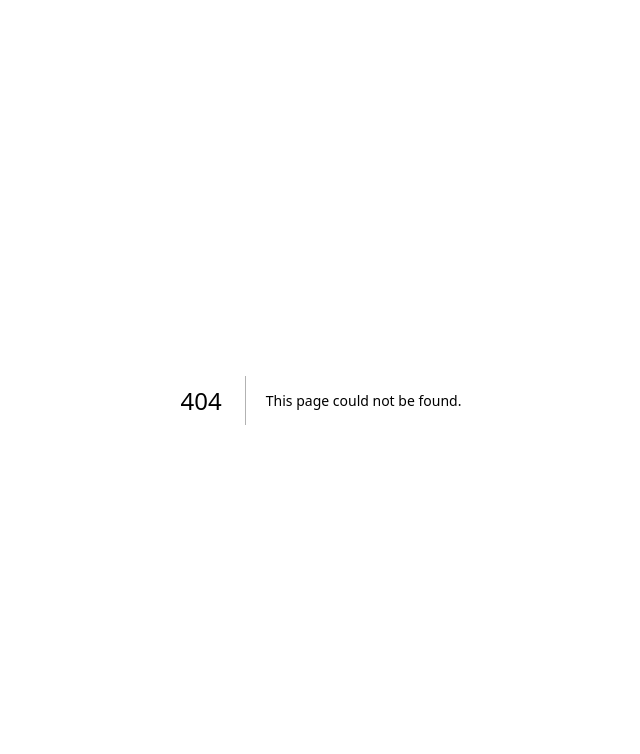
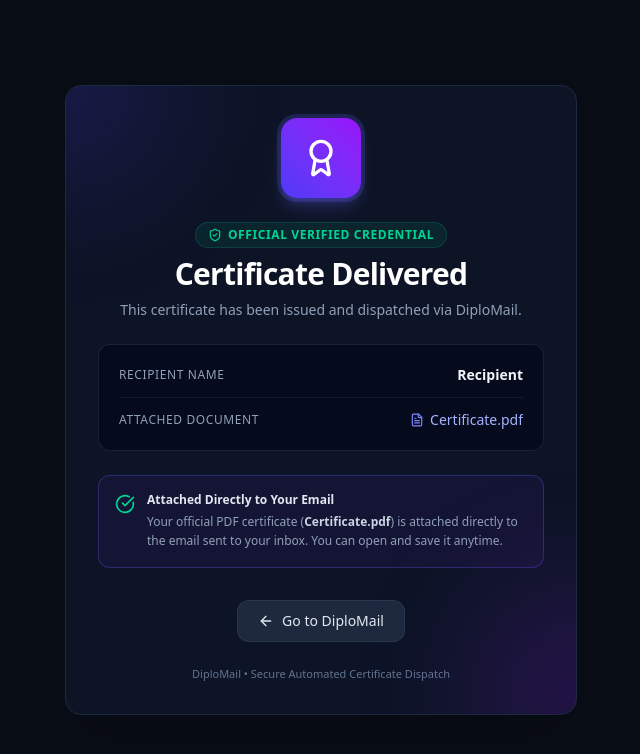
Before and after one commit to nithyavardhanmacharla/diplomail, a Next.js app: page /certificate in a window 1280 px wide. Before the commit this address had no page. Shown: the top 754 px of the page, without its empty margins (319-959 px from the left). Built offline with nearby package versions, Linux system fonts and the light colour scheme.

Commit message:
fix(certificate): inline pdf display, dedicated certificate verification hub, and forward-only SEEN status persistence

```diff
--- a/src/app/api/track/click/route.ts
+++ b/src/app/api/track/click/route.ts
@@ -2,10 +2,17 @@ import { NextRequest, NextResponse } from 'next/server';
 import { getBatchById, saveBatch, getUploadedPdfBuffer, getPdfBufferById, recordTrackingEvent } from '@/lib/storage';
 
 export async function GET(req: NextRequest) {
+  const host = req.headers.get('host') || 'localhost:3000';
+  const protocol = req.headers.get('x-forwarded-proto') || (host.includes('localhost') ? 'http' : 'https');
+
   try {
     const { searchParams } = new URL(req.url);
     const batchId = searchParams.get('batchId');
     const recipientId = searchParams.get('recipientId');
+
+    let recipientName = 'Recipient';
+    let recipientEmail = '';
+    let certificateFilename = 'Certificate.pdf';
 
     if (batchId && recipientId) {
       const now = new Date().toISOString();
@@ -23,6 +30,9 @@ export async function GET(req: NextRequest) {
       if (batch) {
         const recipientItem = batch.recipients.find((r) => r.id === recipientId);
         if (recipientItem) {
+          recipientName = recipientItem.recipient?.name || 'Recipient';
+          recipientEmail = recipientItem.recipient?.email || '';
+
           // Verified 100% Genuine Human Open (Recipient clicked their certificate link)
           recipientItem.sendStatus = 'SEEN';
           recipientItem.seenAt = recipientItem.seenAt || now;
@@ -33,15 +43,23 @@ export async function GET(req: NextRequest) {
           batch.stats.delivered = batch.recipients.filter((r) => r.sendStatus === 'DELIVERED' || r.sendStatus === 'SEEN').length;
           saveBatch(batch);
 
-          // Serve PDF certificate inline
+          // Serve PDF certificate inline if available
           if (recipientItem.matchedPdfId) {
-            const pdfInfo = batch.pdfs.find((p) => p.id === recipientItem.matchedPdfId);
+            const pdfInfo = batch.pdfs.find(
+              (p) =>
+                p.id === recipientItem.matchedPdfId ||
+                p.filename === recipientItem.matchedPdfName ||
+                p.originalName === recipientItem.matchedPdfName
+            );
             if (pdfInfo) {
+              certificateFilename = pdfInfo.filename || pdfInfo.originalName || 'Certificate.pdf';
               let buffer: Buffer | null = null;
               if (pdfInfo.contentBase64) {
                 buffer = Buffer.from(pdfInfo.contentBase64, 'base64');
               } else if (pdfInfo.url) {
                 buffer = getUploadedPdfBuffer(pdfInfo.url);
+              } else if (pdfInfo.id) {
+                buffer = getPdfBufferById(pdfInfo.id);
               }
 
               if (buffer) {
@@ -49,7 +67,7 @@ export async function GET(req: NextRequest) {
                   status: 200,
                   headers: {
                     'Content-Type': 'application/pdf',
-                    'Content-Disposition': `inline; filename="${pdfInfo.filename}"`,
+                    'Content-Disposition': `inline; filename="${certificateFilename}"`,
                   },
                 });
               }
@@ -57,13 +75,17 @@ export async function GET(req: NextRequest) {
           }
         }
       }
+
+      // If PDF file isn't cached on this particular serverless lambda container,
+      // redirect to the Certificate Hub page rather than the blank homepage!
+      return NextResponse.redirect(
+        `${protocol}://${host}/certificate?name=${encodeURIComponent(recipientName)}&filename=${encodeURIComponent(certificateFilename)}&email=${encodeURIComponent(recipientEmail)}&status=verified`
+      );
     }
   } catch (err) {
     console.error('Click tracking error:', err);
   }
 
   // Fallback redirect to home page
-  const host = req.headers.get('host') || 'localhost:3000';
-  const protocol = req.headers.get('x-forwarded-proto') || (host.includes('localhost') ? 'http' : 'https');
   return NextResponse.redirect(`${protocol}://${host}`);
 }
--- /dev/null
+++ b/src/app/certificate/page.tsx
@@ -0,0 +1,111 @@
+'use strict';
+'use client';
+
+import React, { Suspense } from 'react';
+import { useSearchParams } from 'next/navigation';
+import Link from 'next/link';
+import { Award, CheckCircle, FileText, Mail, ShieldCheck, ArrowLeft, ExternalLink } from 'lucide-react';
+
+function CertificateContent() {
+  const searchParams = useSearchParams();
+  const name = searchParams.get('name') || 'Recipient';
+  const filename = searchParams.get('filename') || 'Certificate.pdf';
+  const email = searchParams.get('email') || '';
+  const status = searchParams.get('status') || 'verified';
+
+  return (
+    <div className="min-h-screen bg-[#090d16] text-slate-100 flex flex-col justify-center items-center p-4 sm:p-6 font-sans">
+      <div className="max-w-lg w-full bg-slate-900/80 backdrop-blur-xl border border-slate-800 rounded-2xl shadow-2xl p-6 sm:p-8 space-y-6 text-center relative overflow-hidden">
+        {/* Glow backdrop */}
+        <div className="absolute -top-24 -left-24 w-48 h-48 bg-indigo-600/20 rounded-full blur-3xl pointer-events-none" />
+        <div className="absolute -bottom-24 -right-24 w-48 h-48 bg-purple-600/20 rounded-full blur-3xl pointer-events-none" />
+
+        {/* Certificate Icon Header */}
+        <div className="mx-auto w-20 h-20 bg-gradient-to-tr from-indigo-600 to-purple-600 rounded-2xl flex items-center justify-center shadow-lg shadow-indigo-500/30 ring-4 ring-indigo-500/20">
+          <Award className="w-10 h-10 text-white" />
+        </div>
+
+        {/* Title */}
+        <div className="space-y-2">
+          <div className="inline-flex items-center gap-1.5 px-3 py-1 rounded-full bg-emerald-500/10 text-emerald-400 border border-emerald-500/20 text-xs font-semibold uppercase tracking-wider">
+            <ShieldCheck className="w-3.5 h-3.5" />
+            Official Verified Credential
+          </div>
+          <h1 className="text-2xl sm:text-3xl font-bold tracking-tight text-white">
+            Certificate Delivered
+          </h1>
+          <p className="text-sm text-slate-400">
+            This certificate has been issued and dispatched via DiploMail.
+          </p>
+        </div>
+
+        {/* Recipient Details Card */}
+        <div className="bg-slate-950/60 border border-slate-800/80 rounded-xl p-4 sm:p-5 text-left space-y-3">
+          <div className="flex items-center justify-between border-b border-slate-800/60 pb-3">
+            <span className="text-xs font-medium text-slate-400 uppercase tracking-wider">Recipient Name</span>
+            <span className="text-sm font-semibold text-slate-100">{name}</span>
+          </div>
+
+          {email && (
+            <div className="flex items-center justify-between border-b border-slate-800/60 pb-3">
+              <span className="text-xs font-medium text-slate-400 uppercase tracking-wider">Recipient Email</span>
+              <span className="text-sm font-medium text-slate-300 flex items-center gap-1.5">
+                <Mail className="w-3.5 h-3.5 text-indigo-400" />
+                {email}
+              </span>
+            </div>
+          )}
+
+          <div className="flex items-center justify-between">
+            <span className="text-xs font-medium text-slate-400 uppercase tracking-wider">Attached Document</span>
+            <span className="text-sm font-medium text-indigo-300 flex items-center gap-1.5 truncate max-w-[220px]">
+              <FileText className="w-3.5 h-3.5 shrink-0 text-indigo-400" />
+              <span className="truncate">{filename}</span>
+            </span>
+          </div>
+        </div>
+
+        {/* Notice Info Box */}
+        <div className="bg-indigo-950/40 border border-indigo-500/30 rounded-xl p-4 text-xs text-indigo-200/90 text-left flex items-start gap-3">
+          <CheckCircle className="w-5 h-5 text-emerald-400 shrink-0 mt-0.5" />
+          <div>
+            <p className="font-semibold text-slate-200">Attached Directly to Your Email</p>
+            <p className="mt-1 text-slate-400 leading-relaxed">
+              Your official PDF certificate (<strong className="text-slate-300">{filename}</strong>) is attached directly to the email sent to your inbox. You can open and save it anytime.
+            </p>
+          </div>
+        </div>
+
+        {/* Actions */}
+        <div className="pt-2 flex flex-col sm:flex-row items-center justify-center gap-3">
+          <Link
+            href="/"
+            className="w-full sm:w-auto inline-flex items-center justify-center gap-2 px-5 py-2.5 rounded-xl bg-slate-800 hover:bg-slate-700 text-slate-200 text-sm font-medium transition-colors border border-slate-700/60"
+          >
+            <ArrowLeft className="w-4 h-4" />
+            Go to DiploMail
+          </Link>
+        </div>
+
+        {/* Footer */}
+        <p className="text-[11px] text-slate-500">
+          DiploMail • Secure Automated Certificate Dispatch
+        </p>
+      </div>
+    </div>
+  );
+}
+
+export default function CertificatePage() {
+  return (
+    <Suspense
+      fallback={
+        <div className="min-h-screen bg-[#090d16] text-slate-400 flex items-center justify-center">
+          Loading certificate...
+        </div>
+      }
+    >
+      <CertificateContent />
+    </Suspense>
+  );
+}
--- a/src/app/page.tsx
+++ b/src/app/page.tsx
@@ -216,6 +216,31 @@ export default function Home() {
   const handleUpdateBatch = (updated: BatchSession) => {
     setActiveBatch((prev) => {
       if (!prev) return updated;
+
+      // Merge recipients: Ensure SEEN / DELIVERED statuses are never downgraded
+      const mergedRecipients = (prev.recipients && prev.recipients.length > 0)
+        ? prev.recipients.map((origR) => {
+            const updR = updated.recipients?.find((r) => r.id === origR.id);
+            if (!updR) return origR;
+
+            // Forward-only progression: SEEN is permanent
+            const isSeen = origR.sendStatus === 'SEEN' || updR.sendStatus === 'SEEN';
+            const isDelivered = origR.sendStatus === 'DELIVERED' || updR.sendStatus === 'DELIVERED' || isSeen;
+
+            let finalStatus = updR.sendStatus || origR.sendStatus;
+            if (isSeen) finalStatus = 'SEEN';
+            else if (isDelivered && finalStatus !== 'FAILED' && finalStatus !== 'SKIPPED') finalStatus = 'DELIVERED';
+
+            return {
+              ...origR,
+              ...updR,
+              sendStatus: finalStatus,
+              seenAt: origR.seenAt || updR.seenAt,
+              deliveredAt: origR.deliveredAt || updR.deliveredAt,
+            };
+          })
+        : updated.recipients;
+
       const mergedPdfs = (prev.pdfs && prev.pdfs.length > 0)
         ? prev.pdfs.map((origPdf) => {
             const updPdf = updated.pdfs?.find((p) => p.id === origPdf.id || p.filename === origPdf.filename);
@@ -228,10 +253,23 @@ export default function Home() {
           })
         : updated.pdfs;
 
+      const finalStats = {
+        ...prev.stats,
+        ...updated.stats,
+        total: mergedRecipients.length,
+        seen: mergedRecipients.filter((r) => r.sendStatus === 'SEEN').length,
+        delivered: mergedRecipients.filter((r) => r.sendStatus === 'DELIVERED' || r.sendStatus === 'SEEN').length,
+        sent: mergedRecipients.filter((r) => r.sendStatus === 'SENT' || r.sendStatus === 'DELIVERED' || r.sendStatus === 'SEEN').length,
+        failed: mergedRecipients.filter((r) => r.sendStatus === 'FAILED').length,
+        skipped: mergedRecipients.filter((r) => r.sendStatus === 'SKIPPED').length,
+      };
+
       return {
         ...prev,
         ...updated,
+        recipients: mergedRecipients,
         pdfs: mergedPdfs,
+        stats: finalStats,
       };
     });
   };
--- a/src/lib/storage.ts
+++ b/src/lib/storage.ts
@@ -120,6 +120,23 @@ export function saveBatch(batch: BatchSession): void {
   const index = batches.findIndex((b) => b.id === batch.id);
 
   batch.updatedAt = new Date().toISOString();
+
+  // Save any base64 PDFs to uploads directory for instant inline serving
+  if (batch.pdfs && Array.isArray(batch.pdfs)) {
+    for (const pdf of batch.pdfs) {
+      if (pdf.contentBase64) {
+        try {
+          const buf = Buffer.from(pdf.contentBase64, 'base64');
+          const savedPath = saveUploadedPdfFile(pdf.id, pdf.filename || pdf.originalName, buf);
+          if (!pdf.url) {
+            pdf.url = savedPath;
+          }
+        } catch (e) {
+          console.warn('Could not cache PDF buffer to disk:', e);
+        }
+      }
+    }
+  }
 
   if (index >= 0) {
     batches[index] = batch;
```
